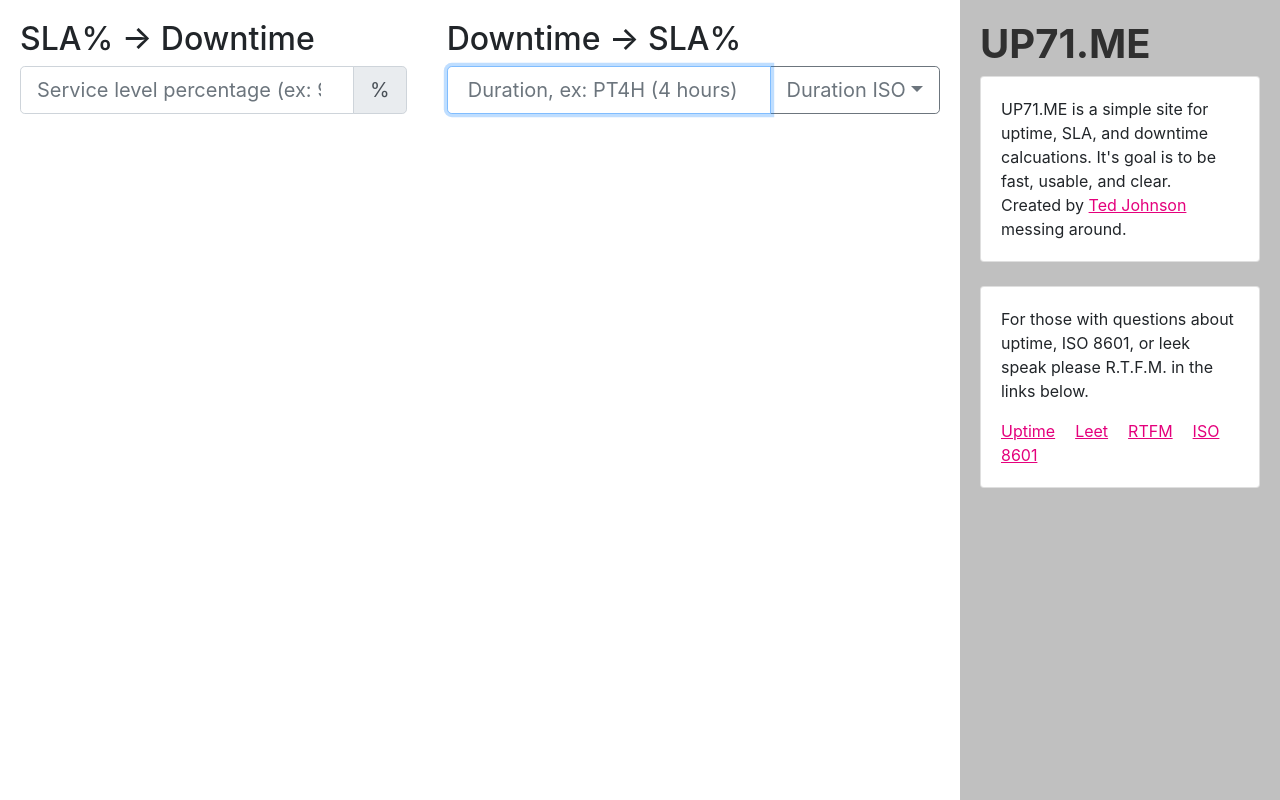
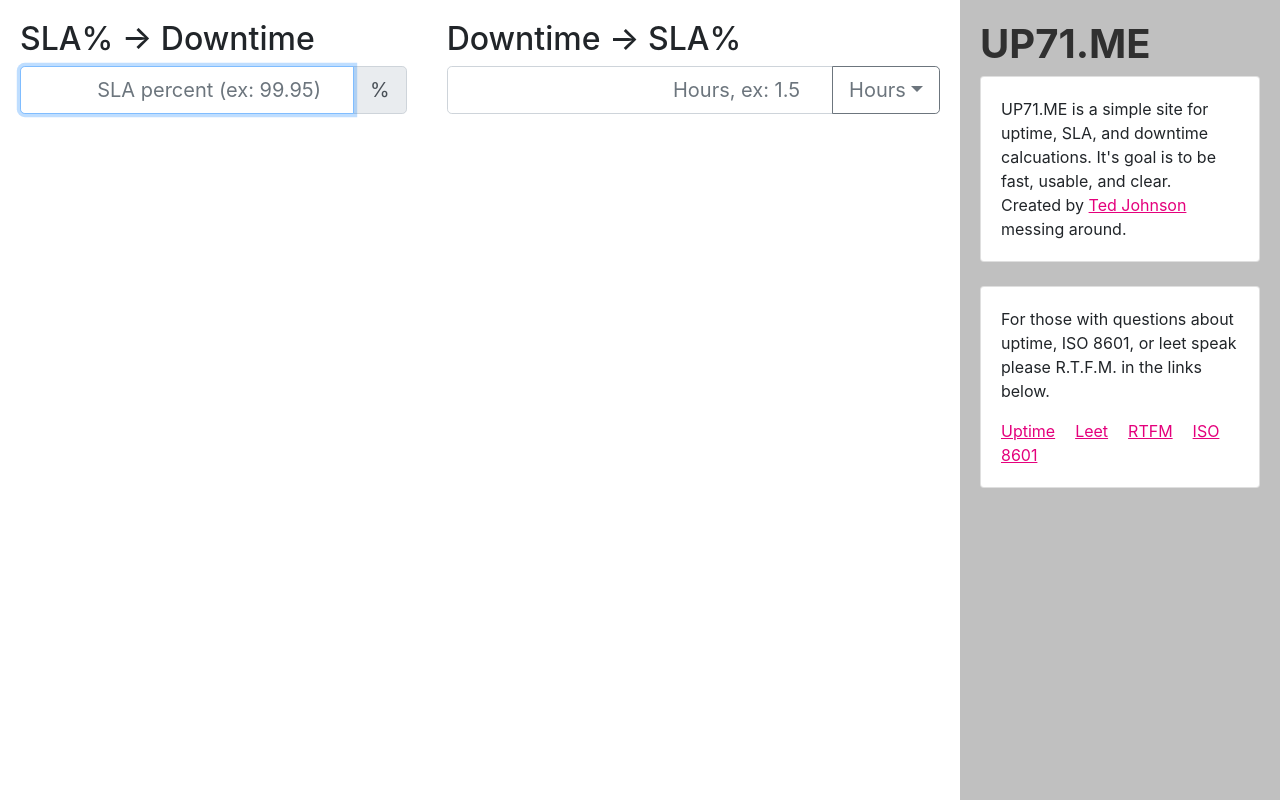
Before and after one commit to TedMN/up71.me, a React (Create React App) app: page / in a window 1280 px wide. Built offline with nearby package versions, Linux system fonts and the light colour scheme.

Commit message:
More fixes etc.

```diff
--- a/public/index.html
+++ b/public/index.html
@@ -28,7 +28,7 @@
       work correctly both with client-side routing and a non-root public URL.
       Learn how to configure a non-root public URL by running `npm run build`.
     -->
-  <title>UP71.ME - uptime calculator</title>
+  <title>Uptime & SLA calculator - UP71.ME</title>
 </head>
 
 <body>
--- a/src/App.tsx
+++ b/src/App.tsx
@@ -34,7 +34,7 @@
             <br/>
             <Card>
               <Card.Body>
-                <Card.Text>For those with questions about uptime, ISO 8601, or leek speak please R.T.F.M. in the links below.</Card.Text>
+                <Card.Text>For those with questions about uptime, ISO 8601, or leet speak please R.T.F.M. in the links below.</Card.Text>
                 <Card.Link className="App-link"
                 href="https://en.wikipedia.org/wiki/Uptime"
                 target="_blank"
--- a/src/OutageForm.tsx
+++ b/src/OutageForm.tsx
@@ -20,7 +20,18 @@
 export default class UptimeForm extends React.Component<any, any, any> {
   constructor(props: any) {
     super(props);
+
+    //This feels like it could be better handled with two subclasses/conditional rendering of two small objects. May refactor when we go multi-lingual.
+    const durationModes = {
+      'Hours': { placeholder: 'Hours, ex: 1.5', warning: 'Must enter only a number, like 1.5 or 34.' },
+      'Duration': { placeholder: 'ISO 8601 ex: PT1.5H', warning: 'Must enter a Duration per the ISO 8601 specifcation, PT4H or P2DT4H4M.' }
+    };
+
+    const selected = 'Hours';
+    const other = 'Duration';
+
     this.state = {
+      cursorFocus: false,
       day: '',
       week: '',
       month: '',
@@ -28,13 +39,10 @@
       leapYear: '',
       raw: '',
       warning: '',
-      placeholder: 'Duration, ex: PT4H (4 hours)',
-      selected: 'Duration ISO',
-      other: 'Hours',
-      durationModes: {
-        'Hours': { placeholder: 'Hours, ex: 1.5', warning: 'Must enter only a number, like 1.5 or 34.' },
-        'Duration ISO': { placeholder: 'Duration, ex: PT4H (4 hours)', warning: 'Must enter a Duration per the ISO 8601 specifcation, PT4H or P2DT4H4M.' }
-      }
+      placeholder: durationModes[selected].placeholder,
+      selected: selected,
+      other: other,
+      durationModes: durationModes
     };
 
     this.handleChange = this.handleChange.bind(this);
@@ -111,7 +119,10 @@
 
   //sets the state data for a given downtime ratio provided in the input param
   setOutage(ms: number): void {
-    const convert = (num: number) => (100-(100*num)).toFixed(4) + "%";
+    const convert = (num: number) => {
+      const converted = (100-(100*num));
+      return (converted > 0 ? converted.toFixed(4) : 0) + "%";
+    }
 
     let newValues = {
       day: convert(ms/MILLISECONDS_IN_A_DAY),
@@ -132,7 +143,7 @@
             placeholder={this.state.placeholder}
             aria-label={this.state.placeholder}
             aria-describedby="basic-addon2"
-            className="UptimeInput" style={{ paddingRight: '2rem' }} name="uptime" autoComplete={"off"} autoFocus={true} onChange={this.handleChange}
+            className="UptimeInput" style={{ paddingRight: '2rem' }} name="uptime" autoComplete={"off"} autoFocus={this.state.cursorFocus} onChange={this.handleChange}
             isInvalid={this.state.warning}
             value={this.state.raw}
           />
--- a/src/UptimeForm.tsx
+++ b/src/UptimeForm.tsx
@@ -57,6 +57,7 @@
     constructor(props : any) {
       super(props);
       this.state = {
+        cursorFocus: true,
         day: '',
         week: '',
         month: '',
@@ -132,10 +133,10 @@
         <Form onSubmit={this.preventEvent} >
               <InputGroup className="mb-1" size="lg">
               <FormControl
-                placeholder="Service level percentage (ex: 99.95)"
-                aria-label="Service level percentage"
+                placeholder="SLA percent (ex: 99.95)"
+                aria-label="SLA percent"
                 aria-describedby="basic-addon2"
-                className="UptimeInput" style={{paddingRight: '2rem'}} name="uptime" autoComplete={"off"} autoFocus={true} onChange={this.handleChange}
+                className="UptimeInput" style={{paddingRight: '2rem'}} name="uptime" autoComplete={"off"} autoFocus={this.state.cursorFocus} onChange={this.handleChange}
                 isInvalid={this.state.warning}
               />
               <InputGroup.Append>
@@ -143,7 +144,7 @@
               </InputGroup.Append>
             </InputGroup>
             {Warning(this.state.warning)}
-            <Results state={this.state} title="Downtime Breach"/>
+            <Results state={this.state} title="Downtime"/>
         </Form>
       );
     }
```
Also changed, not shown: 1 other file (tests, documents, lock files or other folders).
